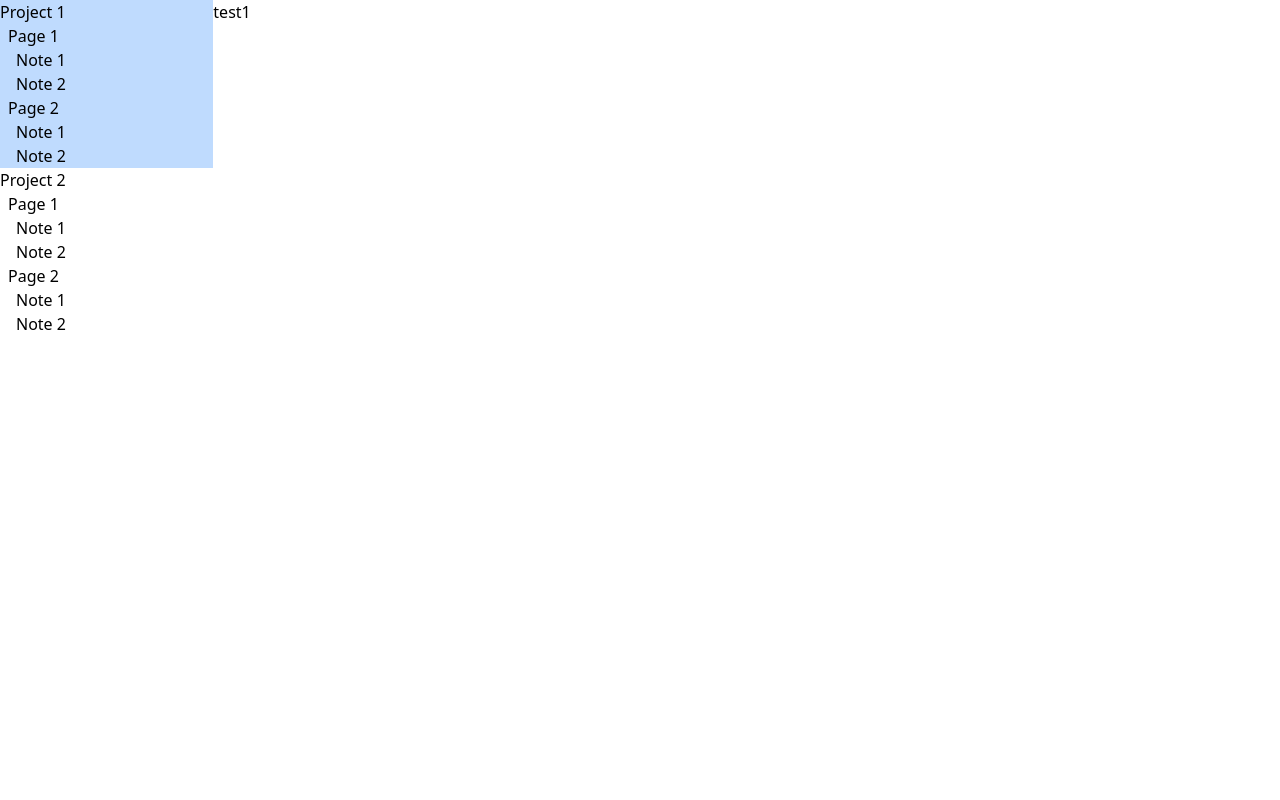
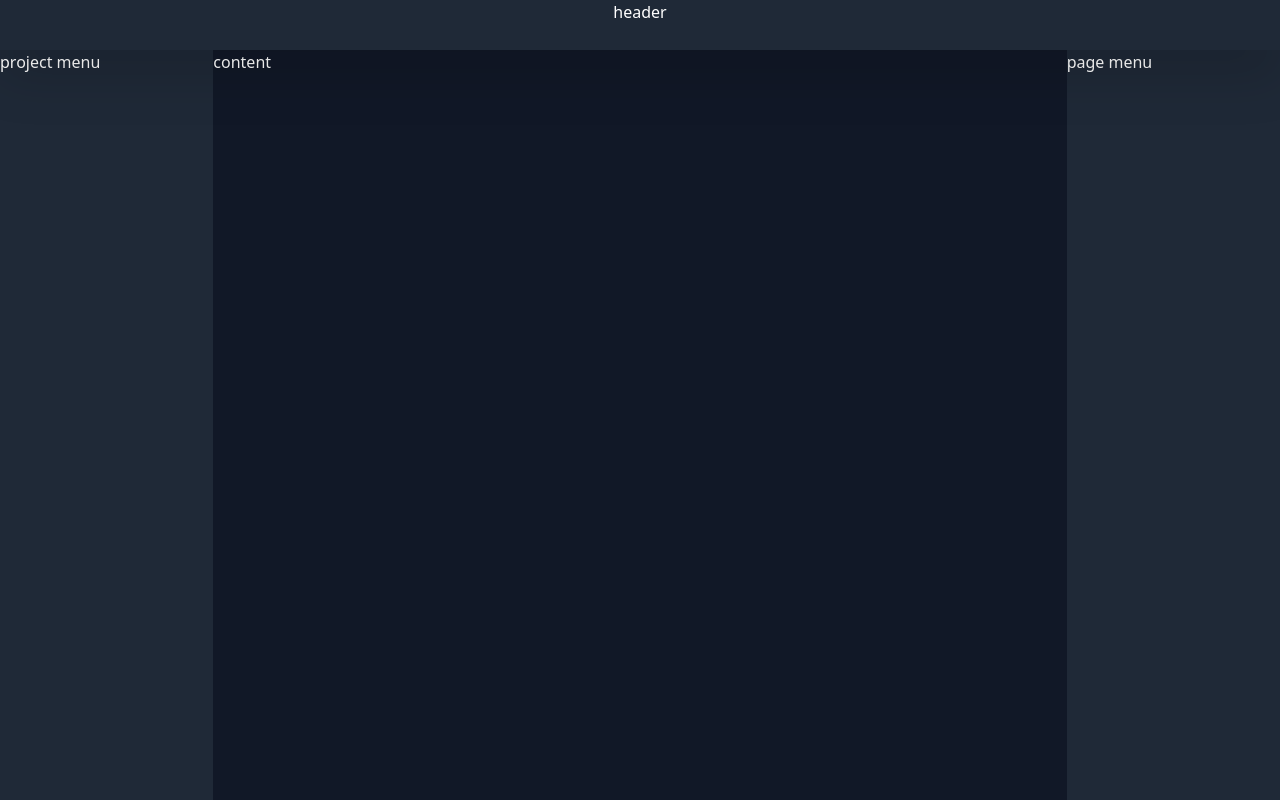
Before and after one commit to flacisbetter/Notokyo, a React (Vite) app: page / in a window 1280 px wide. Built offline with nearby package versions, Linux system fonts and the light colour scheme.

Commit message:
new layout and types sorted

```diff
--- a/src/App.tsx
+++ b/src/App.tsx
@@ -1,6 +1,8 @@
 import { useState } from "react";
 import Content from "./components/Content";
-import Menu from "./components/Menu";
+import Header from "./components/Header";
+import PageMenu from "./components/PageMenu";
+import ProjectMenu from "./components/ProjectMenu";
 import { dummyData } from "./dummyData";
 import type { Data } from "./index";
 
@@ -8,23 +10,22 @@ function App() {
   const [data, setData] = useState<Data>(dummyData);
   const [projectId, setProjectId] = useState(0);
   const [pageId, setPageId] = useState(0);
-  const [noteId, setNoteId] = useState(0);
 
   return (
-    <div className="min-h-screen grid grid-cols-6">
-      <div className="col-span-1">
-        <Menu
-          data={data}
-          projectId={projectId}
-          setProjectId={setProjectId}
-          pageId={pageId}
-          setPageId={setPageId}
-          noteId={noteId}
-          setNoteId={setNoteId}
-        />
+    <div id="app-container" className="min-h-screen text-white">
+      <div id="header-container" className="min-h-[50px] text-center bg-gray-800 drop-shadow-2xl">
+        <Header />
       </div>
-      <div className="col-span-5">
-        <Content data={dummyData} projectId={projectId} pageId={pageId} noteId={noteId} />
+      <div className="body-container grid grid-cols-6 h-[calc(100vh_-_50px)]">
+        <div id="project-menu-container" className=" bg-gray-800 col-span-1">
+          <ProjectMenu />
+        </div>
+        <div id="content-container" className="col-span-4 bg-gray-900">
+          <Content />
+        </div>
+        <div id="page-menu-container" className="col-span-1 bg-gray-800">
+          <PageMenu />
+        </div>
       </div>
     </div>
   );
--- a/src/components/Content.tsx
+++ b/src/components/Content.tsx
@@ -1,7 +1,7 @@
 import type { ContentProps } from "../index";
 
-function Content(props: ContentProps) {
-  return <div>{props.data[props.projectId].pages[props.pageId].notes[props.noteId].text}</div>;
+function Content() {
+  return <div>content</div>;
 }
 
 export default Content;
--- /dev/null
+++ b/src/components/Header.tsx
@@ -0,0 +1,5 @@
+function Header() {
+  return <div>header</div>;
+}
+
+export default Header;
--- a/src/components/Menu.tsx
+++ /dev/null
@@ -1,53 +0,0 @@
-import { useEffect } from "react";
-import type { MenuProps } from "../index";
-
-function Menu(props: MenuProps) {
-  function activateNote(
-    e: React.MouseEvent<HTMLLIElement, MouseEvent>,
-    projectId: number,
-    pageId: number,
-    noteId: number
-  ) {
-    props.setProjectId(projectId);
-    props.setPageId(pageId);
-    props.setNoteId(noteId);
-  }
-
-  useEffect(() => console.log(props.projectId, props.pageId, props.noteId));
-
-  const menuList = props.data.map((project) => {
-    return (
-      <ul>
-        <li key={project.id} className="hover:bg-blue-200">
-          {project.name}
-          <ul>
-            {project.pages.map((page) => {
-              return (
-                <li key={page.id} className="pl-2 hover:bg-blue-400">
-                  {page.name}
-                  <ul>
-                    {page.notes.map((note) => {
-                      return (
-                        <li
-                          key={note.id}
-                          className="pl-2 hover:bg-blue-600"
-                          onClick={(e) => activateNote(e, project.id, page.id, note.id)}
-                        >
-                          {note.name}
-                        </li>
-                      );
-                    })}
-                  </ul>
-                </li>
-              );
-            })}
-          </ul>
-        </li>
-      </ul>
-    );
-  });
-
-  return <div>{menuList}</div>;
-}
-
-export default Menu;
--- /dev/null
+++ b/src/components/PageMenu.tsx
@@ -0,0 +1,5 @@
+function PageMenu() {
+  return <div>page menu</div>;
+}
+
+export default PageMenu;
--- /dev/null
+++ b/src/components/ProjectMenu.tsx
@@ -0,0 +1,8 @@
+import { useEffect } from "react";
+import type { MenuProps } from "../index";
+
+function ProjectMenu() {
+  return <div>project menu</div>;
+}
+
+export default ProjectMenu;
--- a/src/dummyData.ts
+++ b/src/dummyData.ts
@@ -12,51 +12,16 @@ export const dummyData = [
         author: "Miles",
         date_created: "2022-09-19T09:56:30",
         last_updated: "2022-09-19T09:56:30",
-        notes: [
-          {
-            id: 0,
-            name: "Note 1",
-            author: "Miles",
-            date_created: "2022-09-19T09:56:30",
-            last_updated: "2022-09-19T09:56:30",
-            text: "test1",
-          },
-
-          {
-            id: 1,
-            name: "Note 2",
-            author: "Miles",
-            date_created: "2022-09-19T09:56:30",
-            last_updated: "2022-09-19T09:56:30",
-            text: "test2",
-          },
-        ],
+        text: "text in markdown format",
       },
 
       {
         id: 1,
-        name: "Page 2",
+        name: "Page 1",
         author: "Miles",
         date_created: "2022-09-19T09:56:30",
         last_updated: "2022-09-19T09:56:30",
-        notes: [
-          {
-            id: 0,
-            name: "Note 1",
-            author: "Miles",
-            date_created: "2022-09-19T09:56:30",
-            last_updated: "2022-09-19T09:56:30",
-            text: "test3",
-          },
-          {
-            id: 1,
-            name: "Note 2",
-            author: "Miles",
-            date_created: "2022-09-19T09:56:30",
-            last_updated: "2022-09-19T09:56:30",
-            text: "test4",
-          },
-        ],
+        text: "text in markdown format",
       },
     ],
   },
@@ -74,51 +39,16 @@ export const dummyData = [
         author: "Miles",
         date_created: "2022-09-19T09:56:30",
         last_updated: "2022-09-19T09:56:30",
-        notes: [
-          {
-            id: 0,
-            name: "Note 1",
-            author: "Miles",
-            date_created: "2022-09-19T09:56:30",
-            last_updated: "2022-09-19T09:56:30",
-            text: "test5",
-          },
-
-          {
-            id: 1,
-            name: "Note 2",
-            author: "Miles",
-            date_created: "2022-09-19T09:56:30",
-            last_updated: "2022-09-19T09:56:30",
-            text: "test6",
-          },
-        ],
+        text: "text in markdown format",
       },
 
       {
         id: 1,
-        name: "Page 2",
+        name: "Page 1",
         author: "Miles",
         date_created: "2022-09-19T09:56:30",
         last_updated: "2022-09-19T09:56:30",
-        notes: [
-          {
-            id: 0,
-            name: "Note 1",
-            author: "Miles",
-            date_created: "2022-09-19T09:56:30",
-            last_updated: "2022-09-19T09:56:30",
-            text: "test7",
-          },
-          {
-            id: 1,
-            name: "Note 2",
-            author: "Miles",
-            date_created: "2022-09-19T09:56:30",
-            last_updated: "2022-09-19T09:56:30",
-            text: "test8",
-          },
-        ],
+        text: "text in markdown format",
       },
     ],
   },
```
Also changed, not shown: src/index.d.ts (+1 -27 lines).
